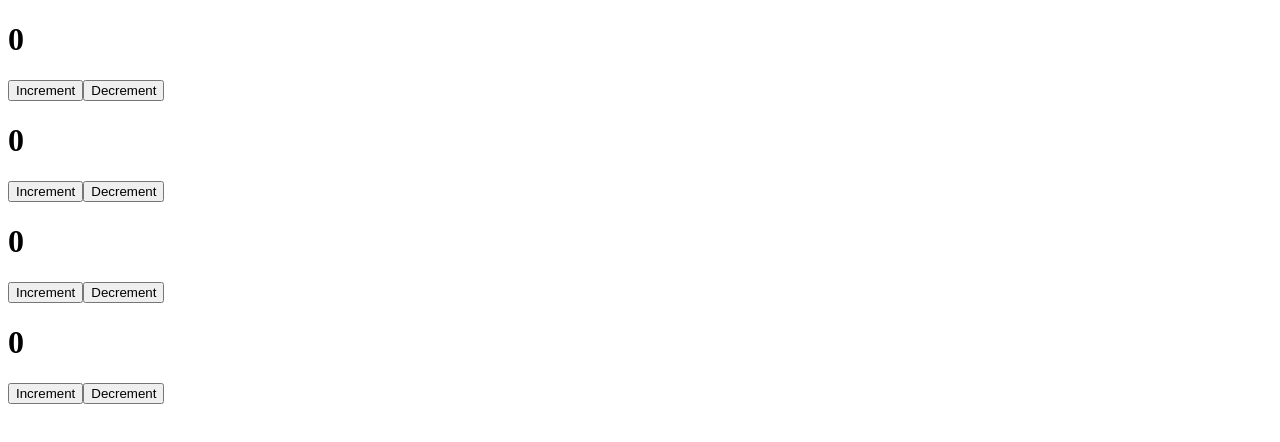
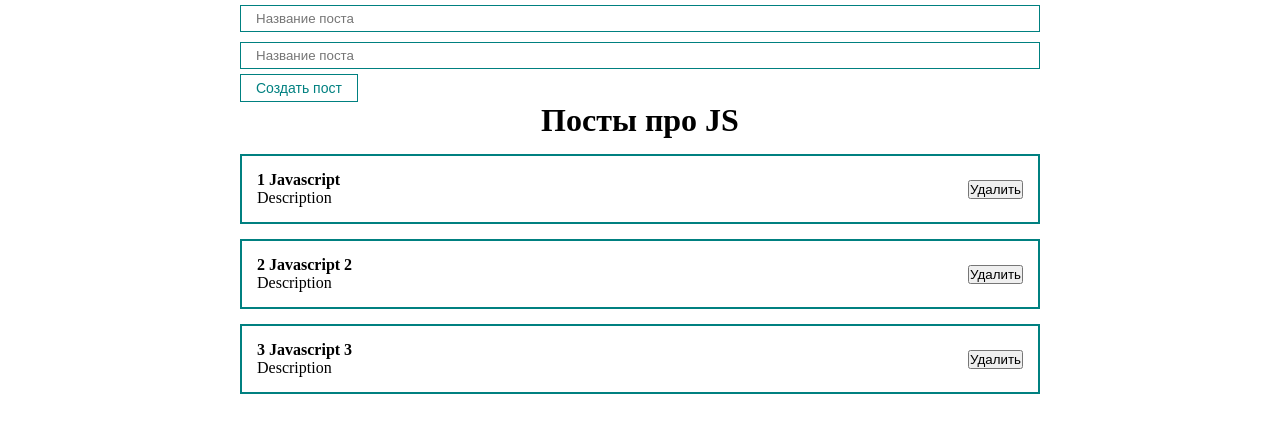
Before and after one commit to Vendifo/reactstart, a React (Create React App) app: page / in a window 1280 px wide. Shown: the top 442 px of the page. Built offline with nearby package versions, Linux system fonts and the light colour scheme.

Commit message:
Форма для создания поста

```diff
--- a/src/App.js
+++ b/src/App.js
@@ -1,17 +1,38 @@
-import React, {useState} from 'react';
-import Counter from "./components/Counter";
+import React, { useState } from "react";
+import './styles/App.css'
+import PostList from "./components/PostList";
+import MyInput from "./components/UI/input/MyInput"
+import MyButton from "./components/UI/button/MyButton";
+
 
 function App() {
+        const [posts, setPosts] = useState([
+            {id: 1, title: 'Javascript', body: 'Description'},
+            {id: 2, title: 'Javascript 2', body: 'Description'},
+            {id: 3, title: 'Javascript 3', body: 'Description'},
+
+        ])
+        const [title, setTitle] = useState('')
+        const addNewPost = (e) => {
+            e.preventDefault()
+        }
 
 
-  return (
-    <div className="App">
-       <Counter/>
-       <Counter/>
-       <Counter/>
-       <Counter/>
-    </div>
-  );
+    return (
+        <div className="App">
+            <form>
+                <MyInput
+                    value={title}
+                    onChange={e => setTitle(e.target.value)}
+                    type='text'
+                    placeholder="Название поста"
+                />
+                <MyInput type='text' placeholder="Название поста" />
+                <MyButton onClick={addNewPost}>Создать пост</MyButton>
+            </form>
+            <PostList posts={posts} title='Посты про JS'/>
+        </div>
+    );
 }
 
 export default App;
--- /dev/null
+++ b/src/components/PostItem.jsx
@@ -0,0 +1,20 @@
+import React from "react";
+
+const PostItem = (props) => {
+
+    return (
+        <div className="post">
+            <div className="post__content">
+                <strong>{props.post.id} {props.post.title}</strong>
+                <div>
+                    {props.post.body}
+                </div>
+            </div>
+            <div className="post__btns" >
+                <button>Удалить</button>
+            </div>
+        </div>
+    );
+};
+
+export default PostItem;
--- /dev/null
+++ b/src/components/PostList.jsx
@@ -0,0 +1,18 @@
+import React from "react";
+import PostItem from "./PostItem";
+
+const PostList = ({posts, title}) => {
+    return (
+        <div>
+            <h1 style={{textAlign: 'center'}} >
+                    {title}
+                </h1>
+            {posts.map(post =>
+                    <PostItem post={post} key={post.id}/>
+                )}
+        </div>
+    )
+}
+
+
+export default PostList
--- /dev/null
+++ b/src/components/UI/button/MyButton.jsx
@@ -0,0 +1,12 @@
+import React from "react";
+import classes from './MyButton.module.css'
+
+const MyButton = ({children, ...props}) => {
+    return (
+        <button {...props} className={classes.myBtn} >
+            {children}
+        </button>
+    );
+};
+
+export default MyButton
--- /dev/null
+++ b/src/components/UI/button/MyButton.module.css
@@ -0,0 +1,8 @@
+.myBtn {
+    padding: 5px 15px;
+    color: teal;
+    font-size: 14px;
+    background: transparent;
+    border: 1px solid teal;
+    cursor: pointer;
+}
--- /dev/null
+++ b/src/components/UI/input/MyInput.jsx
@@ -0,0 +1,11 @@
+import React from "react";
+import classes from "./MyInput.module.css"
+
+const MyInput = (props) => {
+    return (
+        <input  className={classes.myInput} {...props}/>
+
+    );
+};
+
+export default MyInput;
--- /dev/null
+++ b/src/components/UI/input/MyInput.module.css
@@ -0,0 +1,6 @@
+.myInput {
+    width: 100%;
+    padding: 5px 15px;
+    margin: 5px 0;
+    border: 1px solid teal;
+}
--- /dev/null
+++ b/src/styles/App.css
@@ -0,0 +1,23 @@
+* {
+    margin: 0;
+    padding: 0;
+    box-sizing: border-box;
+}
+
+#root {
+    display: flex;
+    justify-content: center;
+}
+
+.App {
+    width: 800px;
+}
+
+.post {
+    display: flex;
+    padding: 15px;
+    border: 2px solid teal;
+    margin-top: 15px;
+    justify-content:  space-between;
+    align-items: center;
+}
```
Also changed, not shown: src/components/ClassCounter.jsx (added, +35 -0 lines).
